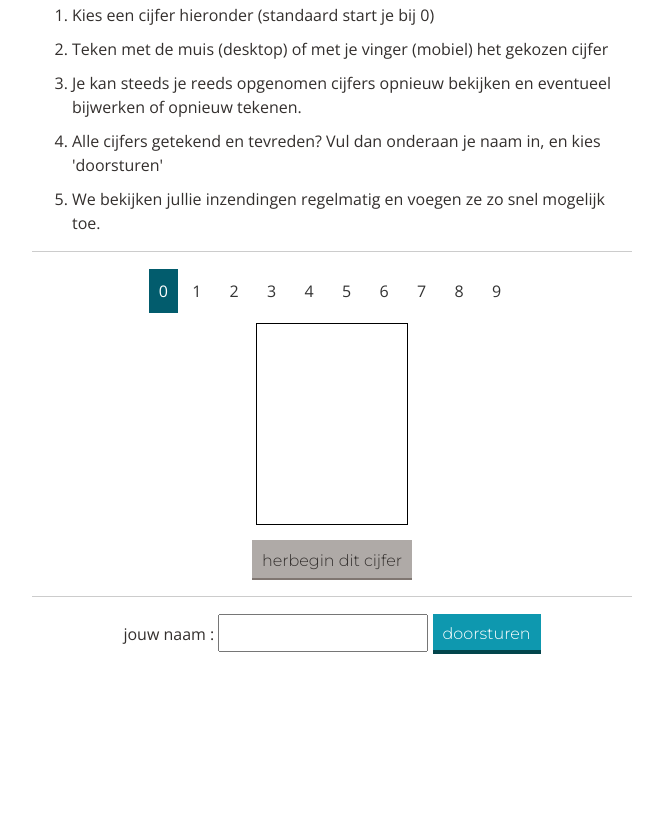
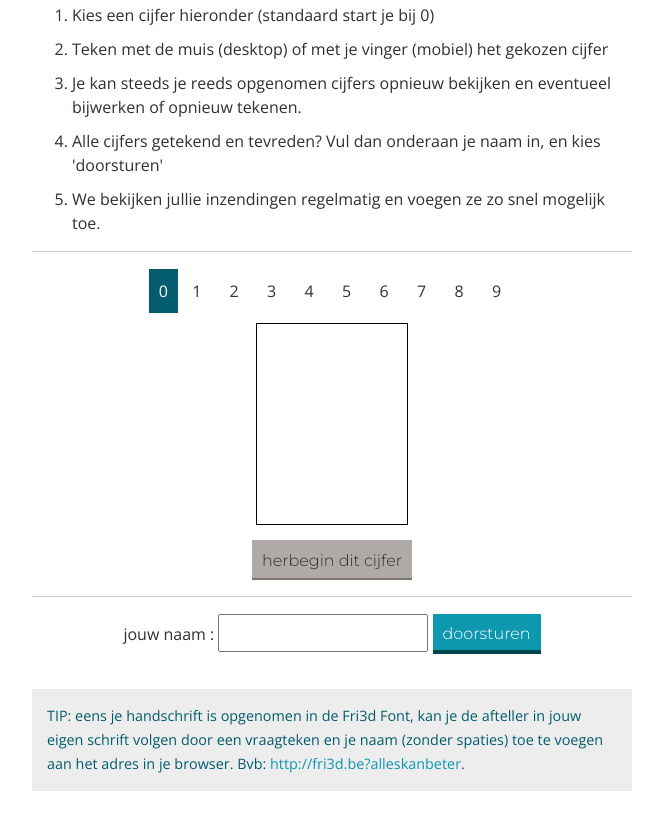
Before and after one commit to Fri3dCamp/fri3d-font-collector, a website: page form.html in a window 1280 px wide. Shown: the part 400-1215 px from the top of the page, without its empty margins (308-971 px from the left). Before the commit the page ends 1078 px from the top, so only its background shows below. Drawn offline with nearby package versions, Linux system fonts and the light colour scheme.

Commit message:
added tip on finding your own font

```diff
--- a/form.html
+++ b/form.html
@@ -58,6 +58,16 @@
       jouw naam : <input id="name" type="text">
       <input type="button" value="doorsturen" onclick="submit();">
     </center>
+
+    <div class="tip">
+
+      TIP: eens je handschrift is opgenomen in de Fri3d Font, kan je de afteller
+      in jouw eigen schrift volgen door een vraagteken en je naam (zonder
+      spaties) toe te voegen aan het adres in je browser. Bvb: <a
+      href="http://fri3d.be?alleskanbeter">http://fri3d.be?alleskanbeter</a>.
+
+    </div>
+
   </div>
 
   <script src="canvas-writer.js"></script>
--- a/static/style.css
+++ b/static/style.css
@@ -783,3 +783,11 @@ input[type="button"].lowkey {
     page-break-after: avoid;
   }
 }
+
+DIV.tip {
+  margin-top: 35px;
+  padding: 15px;
+  font-size: 90%;
+  background-color: #EDEDED;
+  color: #005D6B;
+}
```
